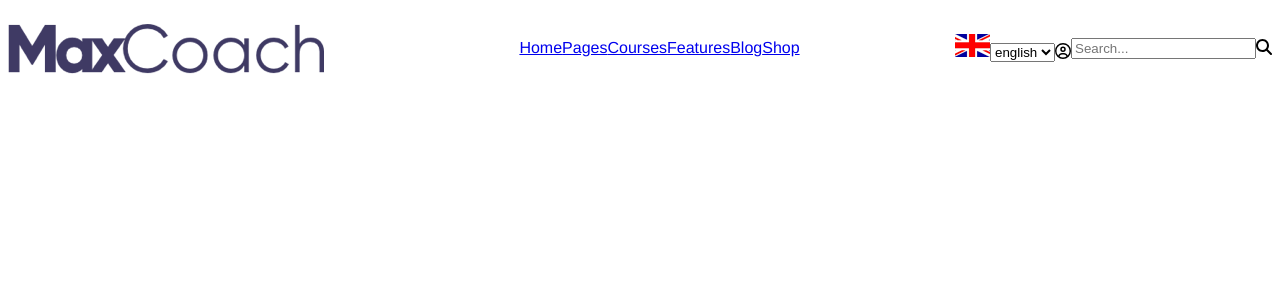
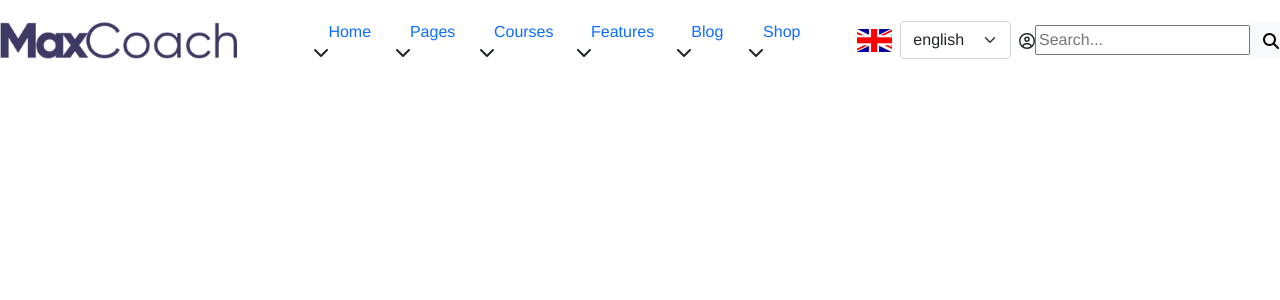
Before and after one commit to NuvoloniM/proj-html-vuejs, a Vue app: page / in a window 1280 px wide. Shown: the top 300 px of the page. Built offline with nearby package versions, Linux system fonts and the light colour scheme.

Commit message:
implementing bootatrap, header style

```diff
--- a/package.json
+++ b/package.json
@@ -12,6 +12,8 @@
     "@fortawesome/free-regular-svg-icons": "^6.1.1",
     "@fortawesome/free-solid-svg-icons": "^6.1.1",
     "@fortawesome/vue-fontawesome": "^2.0.6",
+    "@popperjs/core": "^2.11.5",
+    "bootstrap": "^5.1.3",
     "core-js": "^3.8.3",
     "vue": "^2.6.14"
   },
--- a/src/App.vue
+++ b/src/App.vue
@@ -5,7 +5,7 @@
 </template>
 
 <script>
-
+import 'bootstrap';
 import HeaderComp from './components/header/HeaderComp.vue';
 
 export default {
@@ -17,6 +17,7 @@ export default {
 </script>
 
 <style lang="scss">
+@import "bootstrap/dist/css/bootstrap.min.css";
 #app {
   font-family: Avenir, Helvetica, Arial, sans-serif;
 }
--- a/src/assets/style/variables.scss
+++ b/src/assets/style/variables.scss
@@ -0,0 +1 @@
+$primary-color: #343142;
--- a/src/components/header/HeaderComp.vue
+++ b/src/components/header/HeaderComp.vue
@@ -1,5 +1,5 @@
 <template>
-    <div>
+    <div class="row align-items-center justify-content-between">
         <LogoComp/>
         <HeaderNavComp/>
         <SelectComp/>
@@ -23,12 +23,7 @@ export default {
 </script>
 
 <style lang="scss" scoped>
-// importo file mixin
-@import '../../assets/style/mixin.scss';
-
 div {
-    // prendo dal file mixin un set creato con variabili e lo completo con quellop che mi serve
-    @include d-flex( space-between, center);
     height: 80px;
 }
 
--- a/src/components/header/partials/HeaderNavComp.vue
+++ b/src/components/header/partials/HeaderNavComp.vue
@@ -1,8 +1,9 @@
 <template>
-    <div>
+    <div class="col-5 d-flex align-items-center">
         <ul>
             <li v-for="(element,index) in navbarMenu" :key="index">
                 <a :href="`${element.url}`">{{element.name}}</a>
+                <font-awesome-icon icon="fa-solid fa-chevron-down" />
             </li>
         </ul>
     </div>
@@ -46,9 +47,21 @@ export default {
 
 <style lang="scss" scoped>
 @import '../../../assets/style/mixin.scss';
-
+div {
+    padding: 0;
+}
 ul {
     @include orizontalMenu;
+    margin-bottom: 0;
+
+    li {
+        @include d-flex( flex-start, center )
+    }
+
+    a{
+        text-decoration: none;
+        padding: 0px 15px;
+    }
 }
 
 
--- a/src/components/header/partials/LogoComp.vue
+++ b/src/components/header/partials/LogoComp.vue
@@ -1,5 +1,5 @@
 <template>
-    <div>
+    <div class="col-2 d-flex align-items-center">
         <img src="../../../assets/images/dark-logo.png" alt="">
     </div>
 </template>
@@ -12,4 +12,12 @@ export default {
 
 <style lang="scss" scoped>
 
+div {
+    width: 20%;
+
+    img {
+        width: 100%;
+    }
+}
+
 </style>
--- a/src/components/header/partials/SearchComp.vue
+++ b/src/components/header/partials/SearchComp.vue
@@ -1,18 +1,24 @@
 <template>
-    <div>
+    <div class="d-flex justify-content-between align-items-center p-0">
         <input type="text" placeholder="Search...">
         <span>
-            <font-awesome-icon icon="fa-solid fa-magnifying-glass" />
+            <button class="btn btn-light">
+                <font-awesome-icon icon="fa-solid fa-magnifying-glass" />
+            </button>
         </span>
     </div>
 </template>
 
 <script>
+
+import 'bootstrap';
+
 export default {
     name: 'SearchComp',
 }
 </script>
 
 <style lang="scss" scoped>
+@import "bootstrap/dist/css/bootstrap.min.css";
 
 </style>
--- a/src/components/header/partials/SelectComp.vue
+++ b/src/components/header/partials/SelectComp.vue
@@ -1,12 +1,11 @@
 <template>
-    <div>
-        <div>
+<div class="col-4 d-flex justify-content-between align-items-center p-0">
     <!-- uso il valore dato dalla select (mi ritorna l'index dell'array) per mostrare la bandiera legata alla lingua -->
     <span>
         <img :src="`${this.language[this.selected].flag}`" alt="">
     </span>
      <!-- inserisco il v-model per ottenere in data il valore selezionato (lo preimposto in 0 per non farlo risultare undefined) -->
-            <select name="language" id="lang" v-model="selected">
+    <select class="form-select mx-2" aria-label="Default select example" v-model="selected">
         <!-- ciclo l'array di oggetti per ottenere indice e nome da inserire nel value e nella select -->
         <option v-for="(element,index) in language" :key="index" :value="`${index}`">  {{element.lang}} </option>
     </select>
@@ -14,14 +13,14 @@
     <span>
         <font-awesome-icon icon="fa-regular fa-circle-user" />
     </span>
-        </div>
     <SearchComp/>
 </div>
 </template>
 
 <script>
 
-import SearchComp from '../partials/SearchComp.vue'
+import 'bootstrap';
+import SearchComp from '../partials/SearchComp.vue';
 
 export default {
     name: 'SelectComp',
@@ -51,5 +50,7 @@ export default {
 </script>
 
 <style lang="scss" scoped>
+@import "bootstrap/dist/css/bootstrap.min.css";
+
 
 </style>
--- a/src/main.js
+++ b/src/main.js
@@ -8,12 +8,13 @@ import { library } from '@fortawesome/fontawesome-svg-core'
 /* import specific icons */
 import { faCircleUser } from '@fortawesome/free-regular-svg-icons'
 import { faMagnifyingGlass } from "@fortawesome/free-solid-svg-icons";
+import { faChevronDown} from "@fortawesome/free-solid-svg-icons";
 
 /* import font awesome icon component */
 import { FontAwesomeIcon } from '@fortawesome/vue-fontawesome'
 
 /* add icons to the library */
-library.add(faCircleUser, faMagnifyingGlass, )
+library.add(faCircleUser, faMagnifyingGlass, faChevronDown, )
 
 /* add font awesome icon component */
 Vue.component('font-awesome-icon', FontAwesomeIcon)
```
Also changed, not shown: 1 other file (tests, documents, lock files or other folders). Lines whose indentation alone changed are shown as unchanged.
